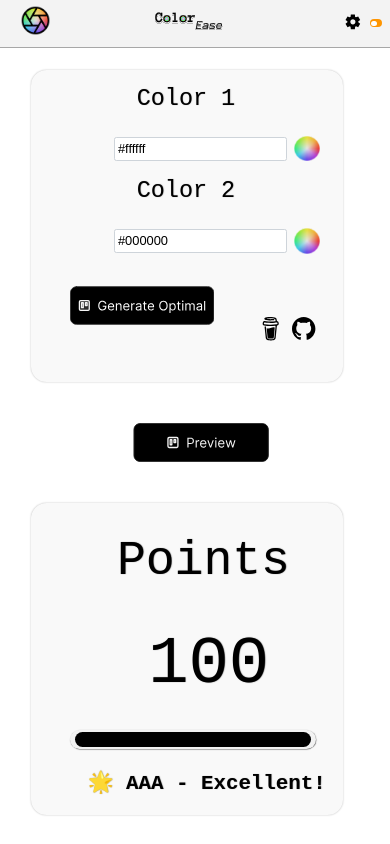
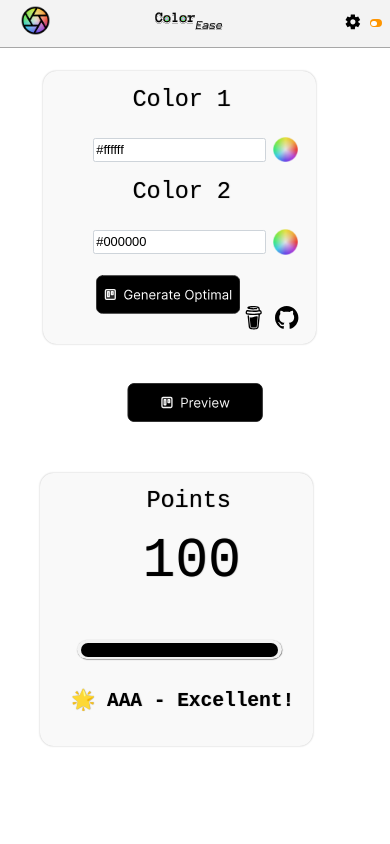
Before and after one commit to abrahammordev/ColorEase, a React (Create React App) app: page / in a window 390 px wide. Built offline with nearby package versions, Linux system fonts and the light colour scheme.

Commit message:
Refactor Points and ColorChoice styles for improved layout and responsiveness on mobile mode

```diff
--- a/src/components/Points.jsx
+++ b/src/components/Points.jsx
@@ -60,7 +60,7 @@ const [windowWidth, setWindowWidth] = useState(window.innerWidth);
       <div
         style={{
           backgroundColor: "var(--cover-bar-color)",
-          width: isMobile ? "90%" : "100%",
+          width: isMobile ? "75%" : "100%",
           height: isMobile ? "2.2vh" : "1.56vw",
         }}
         className={styles["progress-bar-cover"]}
--- a/src/components/styles.module/ColorChoice.module.css
+++ b/src/components/styles.module/ColorChoice.module.css
@@ -5,7 +5,6 @@
   line-height: 1.5;
   color: var(--text-color);
   background-color: var(--background-text-color);
-
   background-clip: padding-box;
   border: 0.05vw solid #ced4da;
   appearance: none;
--- a/src/components/styles.module/ColorChoiceWindow.module.css
+++ b/src/components/styles.module/ColorChoiceWindow.module.css
@@ -32,8 +32,7 @@
   justify-content: center;
   gap: 1vw;
   margin-left: 13vw;
-  color : var(--text-color)
-
+  color: var(--text-color);
 }
 
 .random-colors {
@@ -65,25 +64,20 @@
 
   .social-media {
     margin-right: 2vw;
-
   }
   .social-media {
     margin-top: -4vw;
     margin-right: 4vw;
     margin-left: 23vw;
-
   }
 }
 
 @media (max-width: 700px) {
   .ColorChoiceWindow {
-    height: 80vw;
-    width: 80vw;
-    margin-left: 5vw;
-    margin-top: 15vw;
+    height: 70vw;
+    width: 70vw;
     box-shadow: 0 0 0.47vw rgba(20, 20, 20, 0.3);
     border-radius: 5%;
-    flex-direction: column;
   }
   .color-button {
     margin-top: 10vw;
@@ -92,13 +86,13 @@
 
   .color-properties {
     margin-top: 4vw;
-    margin-left: 2.08vw;
+    margin-left: -5vw;
     font-size: 3vw;
   }
 
   .text-properties {
     margin-top: 4vw;
-    margin-left: 25vw;
+    margin-left: 28vw;
     text-shadow: 0.104vw 0.104vw 0.26vw rgba(0, 0, 0, 0.4);
     font-size: 2em;
   }
@@ -108,22 +102,12 @@
     align-items: center;
     justify-content: center;
     gap: 1vw;
-    margin-left: 45vw;
+    margin-left: 50vw;
   }
-
-  .random-colors {
-    margin-top: 8vw;
-    display: flex;
-    margin-left: 10vw;
-
-  }
-
-  .random-colors button {
-    margin-top: 4vw;
-    margin-left: 12vw;
-  }
-  .social-media {
-    margin-left: 55vw;
+  .random-colors{
+    font-size: 1.5vw;
+    margin-top: 5vw;
+    margin-left: 13.5vw;
   }
 }
 
--- a/src/components/styles.module/MainFunctionalities.module.css
+++ b/src/components/styles.module/MainFunctionalities.module.css
@@ -7,7 +7,10 @@
 
 @media (max-width: 700px) {
   .mainFunctionalities {
+    margin-top: 15vw;
+    display: flex;
     flex-direction: column;
-
-  }
+    align-items: center;
+    justify-content: center;
+    gap: 10vw;}
 }
--- a/src/components/styles.module/Points.module.css
+++ b/src/components/styles.module/Points.module.css
@@ -50,48 +50,42 @@
 
 @media (max-width: 700px) {
   .Points {
-    margin-left: 10vw;
-    margin-right: 0;
-    margin-top: 8vw;
+    width: 70vw;
+    height: 70vw;
+    display: flex;
+    flex-direction: column;
   }
 
   .points-properties {
-    margin-top: 3.125vw;
-    font-size: 3em;
-    margin-left: 12vw;
+    font-size: 6vw;
+    text-align: center;
     text-shadow: 0.104vw 0.104vw 0.26vw rgba(0, 0, 0, 0.6);
   }
 
   .points {
-    font-size: 4.2em;
-    margin-left: 20vw;
+    text-align: center;
+    font-size: 14vw;
     text-shadow: 0.104vw 0.104vw 0.26vw rgba(0, 0, 0, 0.6);
-    margin-top: -2.6vw;
   }
 
   .progress-bar-cover {
     box-shadow: 0.104vw 0.104vw 0.26vw rgba(0, 0, 0, 0.6);
     border-radius: 3.125vw;
-    display: flex;
-    margin-top: -10vw;
-    width: 80vw;
     align-items: center;
-
+    margin-left:8vw
   }
 
   .progress-bar {
     border-radius: 3.125vw;
-    margin: 2%;
   }
 
   .standard-results {
     margin-top: 2.5vw;
-    text-align: left;
+    text-align: center;
   }
 
   .contrast-level {
-    font-size: 1.3em;
-
+    font-size: 5vw;
     text-shadow: 0.104vw 0.104vw 0.26vw rgba(0, 0, 0, 0.4);
     font-weight: bold;
     text-align: center;
@@ -99,24 +93,18 @@
 }
 
 @media (max-width: 1200px) and (min-width: 701px) {
-
   .points-properties {
-
     font-size: 4vw;
     margin-top: 7vw;
     margin-left: 5.5vw;
-
   }
 
   .points {
     font-size: 6vw;
     margin-left: 8vw;
-
-
   }
 
   .contrast-level {
     font-size: 2vw;
-
   }
 }
--- a/src/components/styles.module/PointsWindow.module.css
+++ b/src/components/styles.module/PointsWindow.module.css
@@ -11,13 +11,10 @@
 
 @media (max-width: 700px) {
   .PointsWindow {
-    height: 80vw;
-    width: 80vw;
-    margin-left: 5vw;
-    margin-top: 10vw;
+    height: 70vw;
+    width: 70vw;
     box-shadow: 0 0 0.47vw rgba(20, 20, 20, 0.3);
     border-radius: 5%;
-    flex-direction: column;
   }
 }
 
--- a/src/components/styles.module/PreviewMobile.module.css
+++ b/src/components/styles.module/PreviewMobile.module.css
@@ -8,8 +8,5 @@
     display:block;
     width: 37vw;
     height: 10vw;
-    opacity: 1;
-    margin-left: 30vw;
-    margin-top: 10vw;
-  }
+    margin-left: 16vw;}
 }
```
